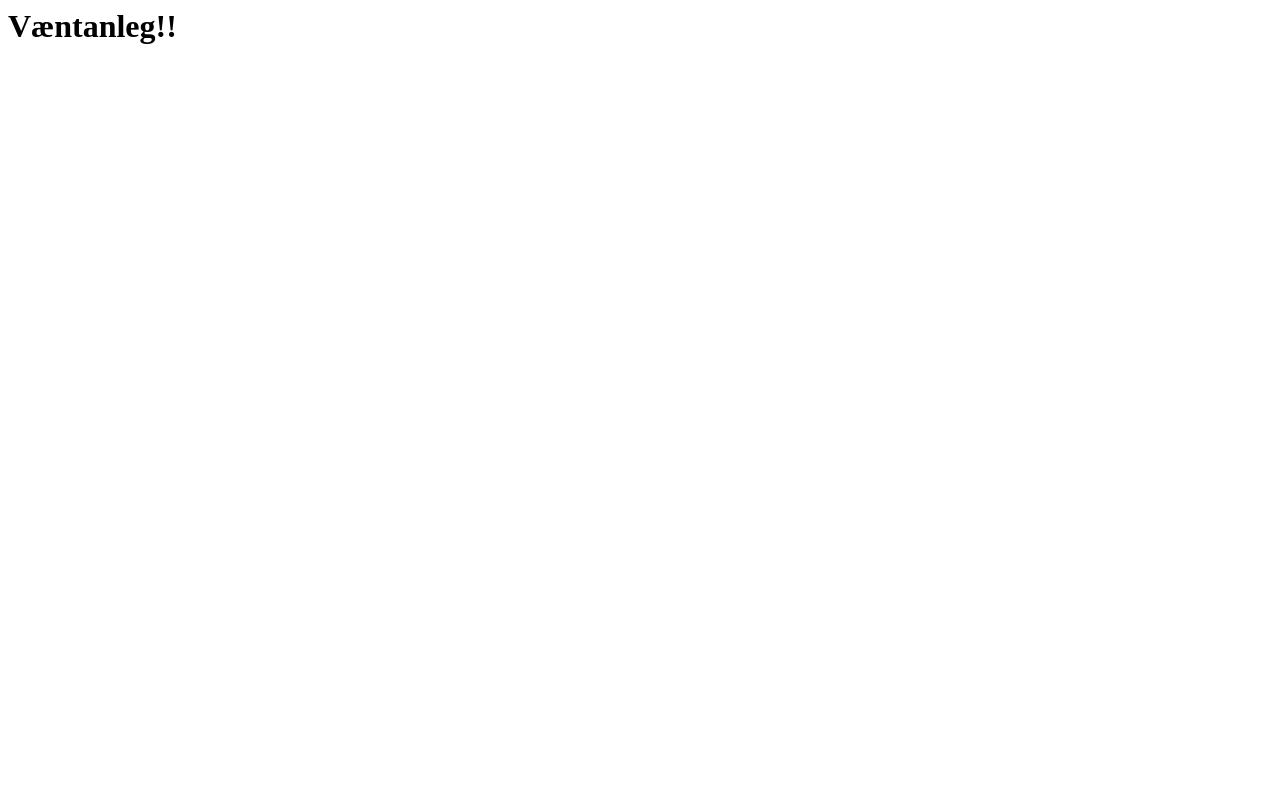
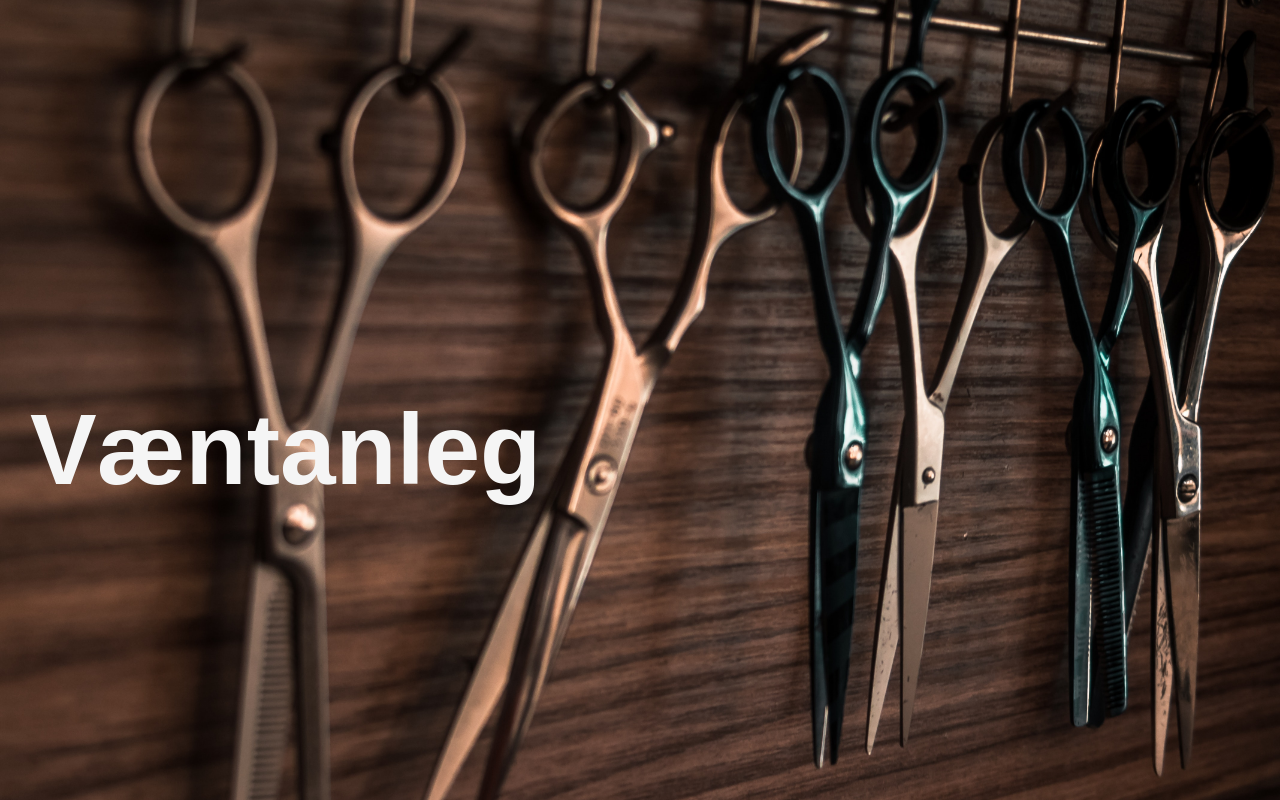
Before and after one commit to snorriea/GripurGITHUB, a plain HTML site: page index.html in a window 1280 px wide. Drawn offline with Linux system fonts and the light colour scheme.

Commit message:
background
nýtt útlit með bakgrunn

```diff
--- a/index.html
+++ b/index.html
@@ -1,9 +1,15 @@
 <html lang="en">
+
 <head>
     <meta charset="utf-8" />
+    <link rel="stylesheet" href="./main.css">
     <title>Gripur</title>
 </head>
+
 <body>
-        <h1>Væntanleg!!</h1>
+    <div class="texti">
+        <h1>Væntanleg</h1>
+    </div>
 </body>
+
 </html>
--- /dev/null
+++ b/main.css
@@ -0,0 +1,22 @@
+body {
+    background: url("Images/barbershop.jpg") 50% 50%;
+    background-size: cover;
+    font-family: "Montserrat", sans-serif;
+
+}
+h1 {
+    color: whitesmoke;
+    text-align: left;
+    font-size: 100px
+}
+
+div.texti {
+    width: 150px;
+    height: 150px;
+    position: absolute;
+    top: 0;
+    bottom: 0;
+    left: 30px;
+
+    margin: auto;
+}
```
Also changed, not shown: Images/barbershop.jpg (added). Lines whose indentation alone changed are shown as unchanged.
